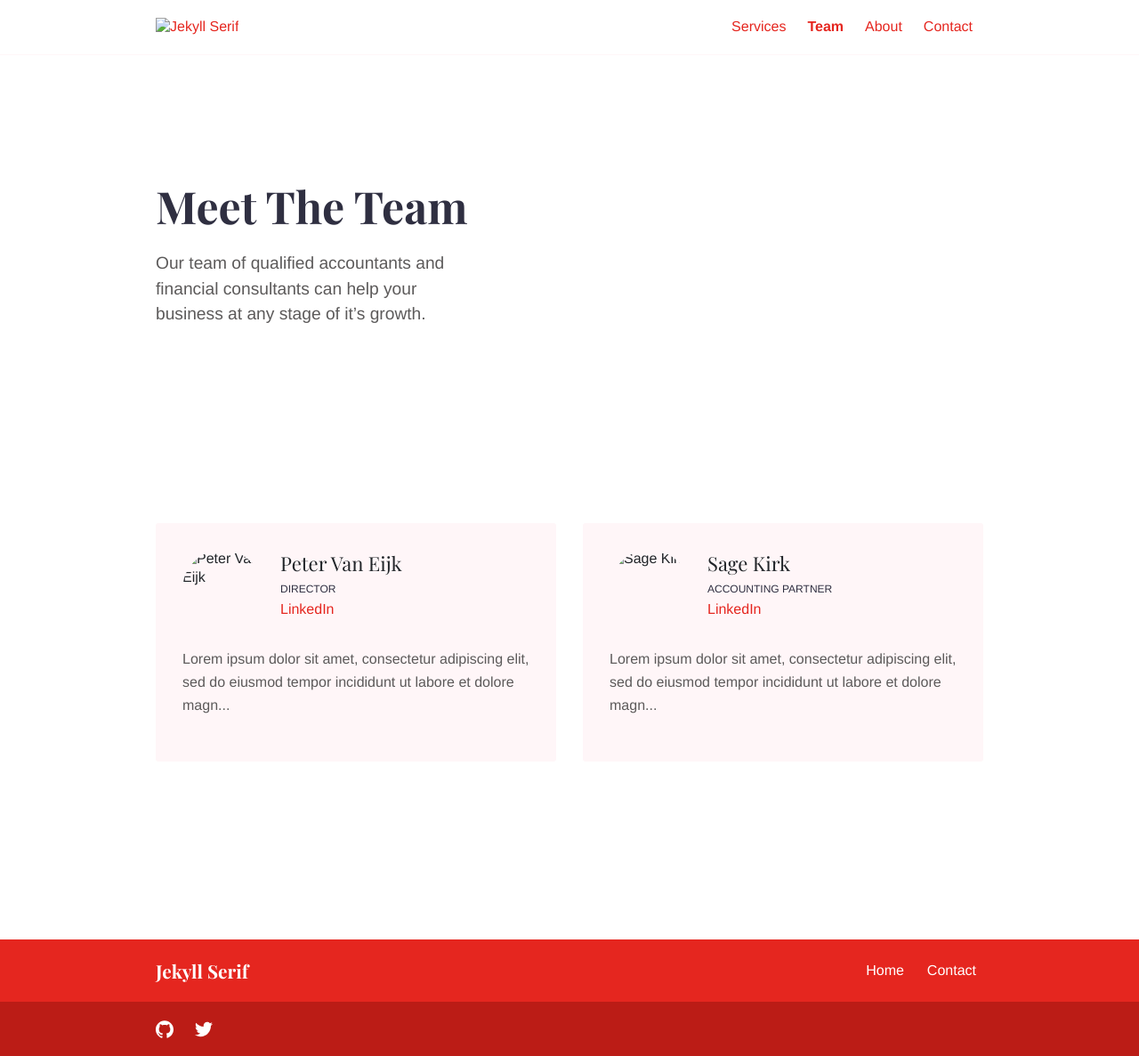
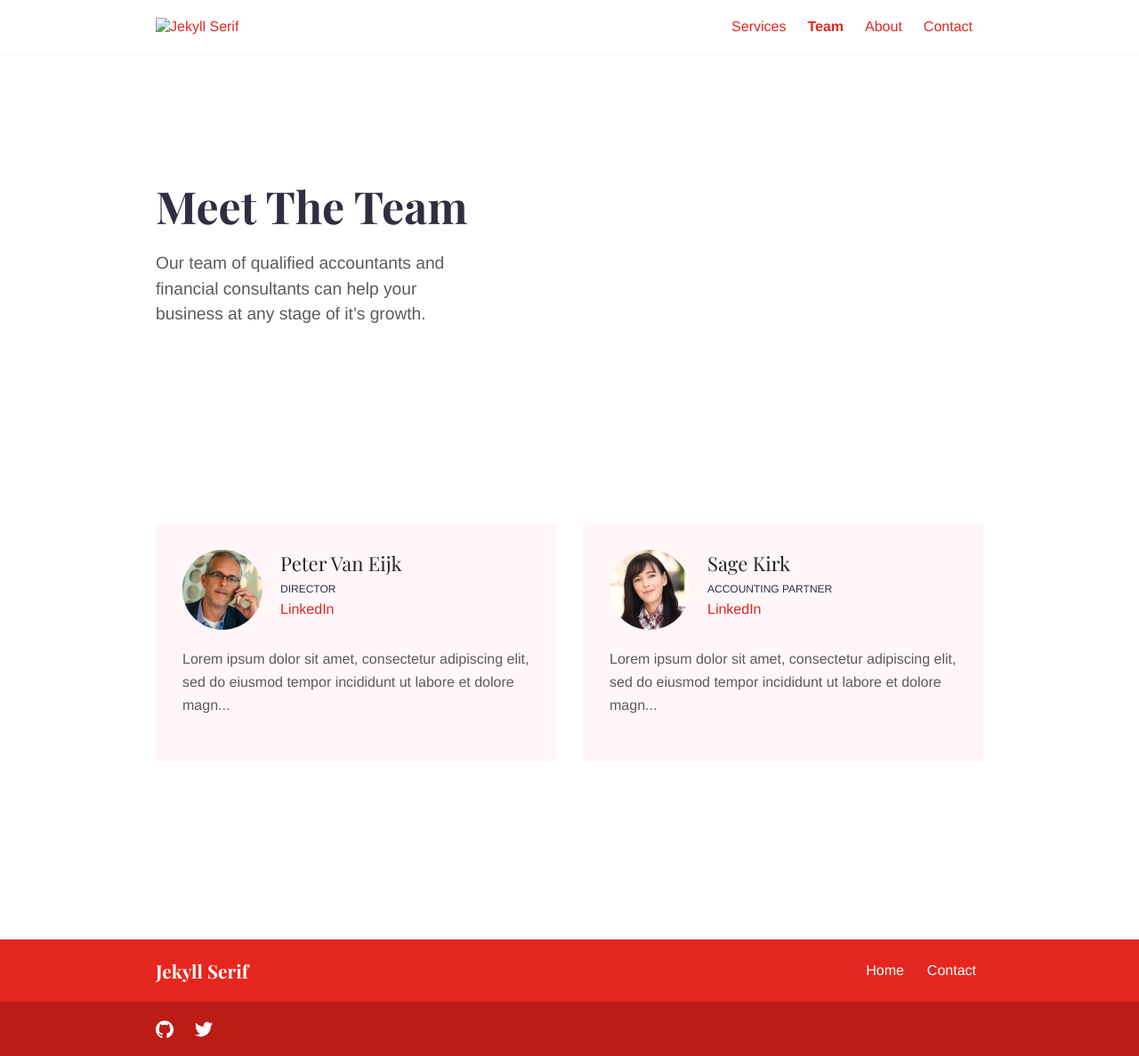
Before and after one commit to heydavid-dev/serif-4-testing-230, a Jekyll site: the page built from team.md, in a window 1280 px wide. Shown: the whole page at 89% size. Built offline with Jekyll 4.4.1, drawn with Linux system fonts in a browser that asks for light colours.

Commit message:
Update teams.html

```diff
--- a/_layouts/teams.html
+++ b/_layouts/teams.html
@@ -11,7 +11,7 @@ bodyClass: page-team-list
             </div>
             {% if page.intro_image %}
             <div class="col-12 col-md-5 col-lg-6 order-1 order-md-2 position-relative">
-                <img alt={{ page.title }} class="intro-image{% if page.intro_image_absolute %} intro-image-absolute{% endif %}{% if page.intro_image_hide_on_mobile %} intro-image-hide-mobile{% endif %}" src="{{ page.intro_image | prepend: site.baseurl | prepend: site.url }}" />
+                <img alt={{ page.title }} class="intro-image{% if page.intro_image_absolute %} intro-image-absolute{% endif %}{% if page.intro_image_hide_on_mobile %} intro-image-hide-mobile{% endif %}" src="{{ page.intro_image | relative_url }}" />
             </div>
             {% endif %}
         </div>
@@ -26,7 +26,7 @@ bodyClass: page-team-list
             <div class="team team-summary team-summary-large">
                 {% if team.image %}
                 <div class="team-image">
-                    <img alt="{{ team.title }}" class="img-fluid mb-2" src="{{ team.image | prepend: site.baseurl | prepend: site.url }}" />
+                    <img alt="{{ team.title }}" class="img-fluid mb-2" src="{{ team.image | relative_url }}" />
                 </div>
                 {% endif %}
                 <div class="team-meta">
@@ -48,7 +48,7 @@ bodyClass: page-team-list
             <div class="team team-summary">
                 {% if team.image %}
                 <div class="team-image">
-                    <img alt="{{ team.title }}" class="img-fluid mb-2" src="{{ team.image | prepend: site.baseurl | prepend: site.url }}" />
+                    <img alt="{{ team.title }}" class="img-fluid mb-2" src="{{ team.image | relative_url }}" />
                 </div>
                 {% endif %}
                 <div class="team-meta">
```
